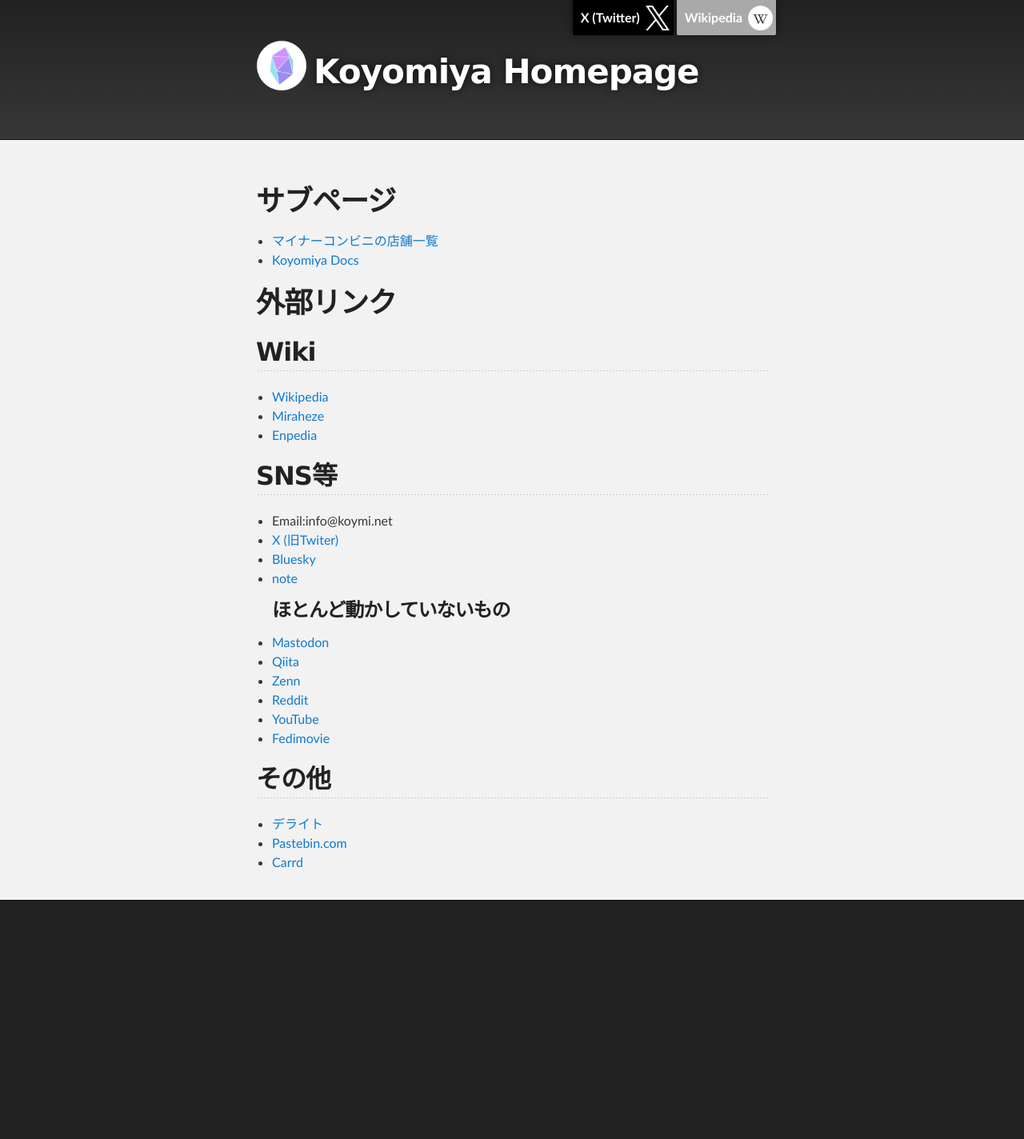
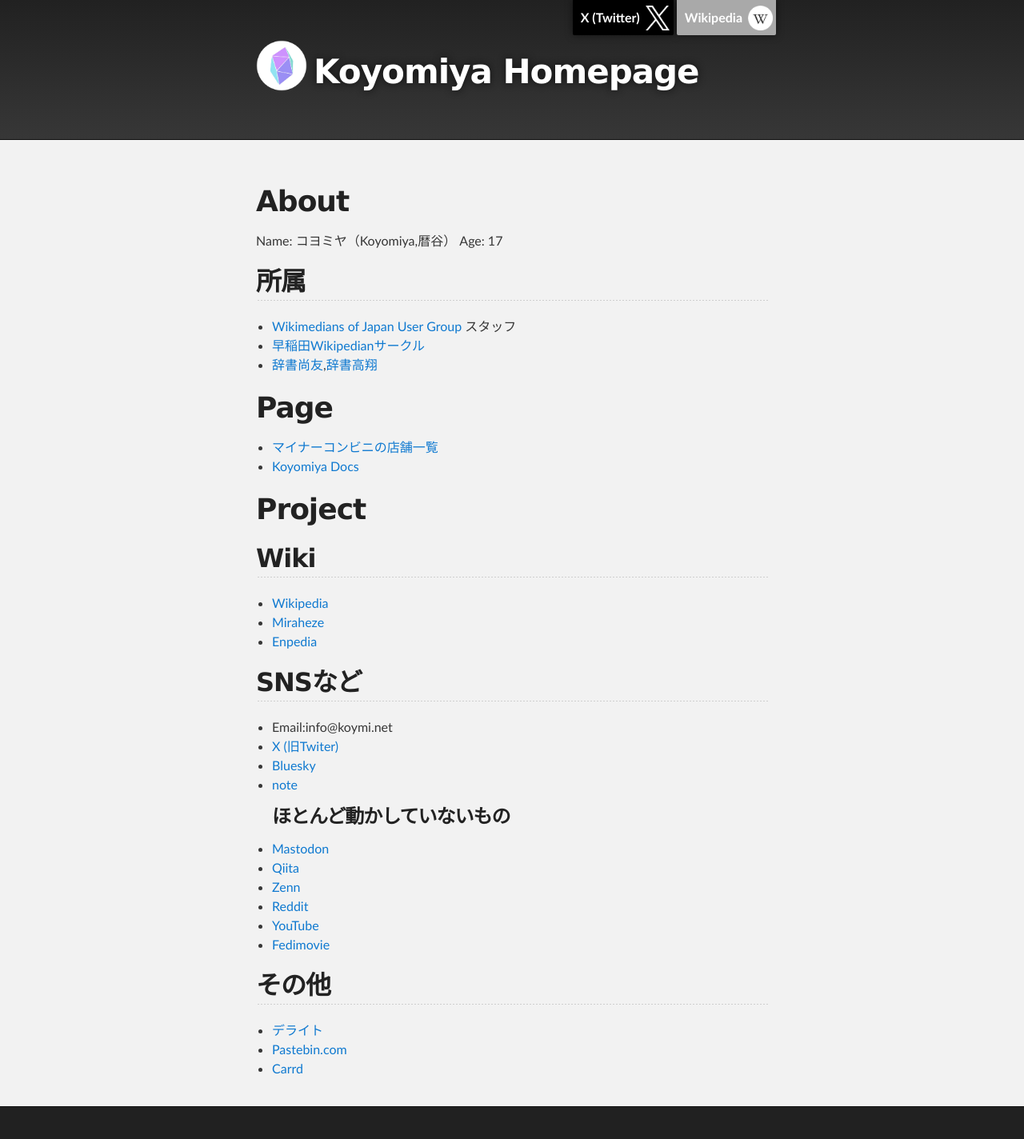
Before and after one commit to koyomiyahouya/koyomiyahouya.github.io, a Jekyll site: the page built from index.md, in a window 1280 px wide. Shown: the whole page at 80% size. Built offline with Jekyll 4.4.1, drawn with Linux system fonts in a browser that asks for light colours; the repository's description, which GitHub fills in, is left out; before the commit the page ends 1166 px from its top, so only the background shows below that.

Commit message:
Update index.md

```diff
--- a/index.md
+++ b/index.md
@@ -2,17 +2,26 @@
 layout: default
 title: Koyomiya Homepage
 ---
-# サブページ
+# About
+Name: コヨミヤ（Koyomiya,暦谷）
+Age: 17
+
+## 所属
+* [Wikimedians of Japan User Group](https://meta.wikimedia.org/wiki/Wikimedians_of_Japan_User_Group) スタッフ
+* [早稲田Wikipedianサークル](https://x.com/wikipedian_w)
+* [辞書尚友](https://x.com/jisyoshowyou),[辞書高翔](https://x.com/jisyokousyou)
+
+# Page
 * [マイナーコンビニの店舗一覧](/conveni)
 * [Koyomiya Docs](/docs)
 
-# 外部リンク
+# Project
 ## Wiki
 * [Wikipedia](https://ja.wikipedia.org/wiki/利用者:コヨミヤ)
 * [Miraheze](https://meta.miraheze.org/wiki/User:Koyomiya5438)
 * [Enpedia](https://enpedia.rxy.jp/wiki/利用者:コヨミヤ)
 
-## SNS等
+## SNSなど
 * Email:info@koymi.net
 * [X (旧Twiter)](https://twitter.com/koyomiyahouya)
 * [Bluesky](https://bsky.app/profile/543.bsky.social)
```
